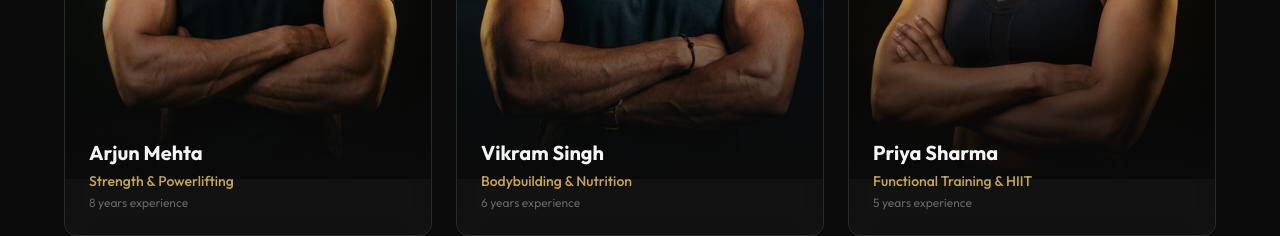
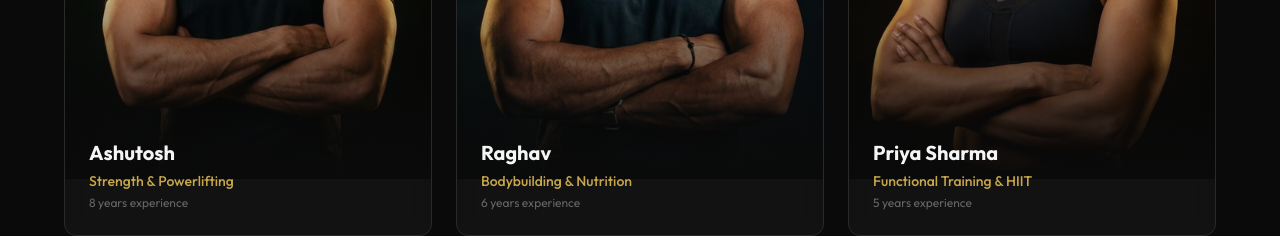
Before and after one commit to gentleman654/focus-on-fitness, a Next.js app: page / in a window 1280 px wide. Shown: the part 2060-2296 px from the top of the page. Built offline with nearby package versions, Linux system fonts and the light colour scheme.

Commit message:
fix: update trainer names to Ashutosh and Raghav

```diff
--- a/app/components/Trainers.tsx
+++ b/app/components/Trainers.tsx
@@ -21,13 +21,13 @@ interface Trainer {
 
 const TRAINERS: Trainer[] = [
   {
-    name: "Arjun Mehta",
+    name: "Ashutosh",
     speciality: "Strength & Powerlifting",
     experience: "8 years",
     image: "/trainer-1.png",
   },
   {
-    name: "Vikram Singh",
+    name: "Raghav",
     speciality: "Bodybuilding & Nutrition",
     experience: "6 years",
     image: "/trainer-2.png",
```
